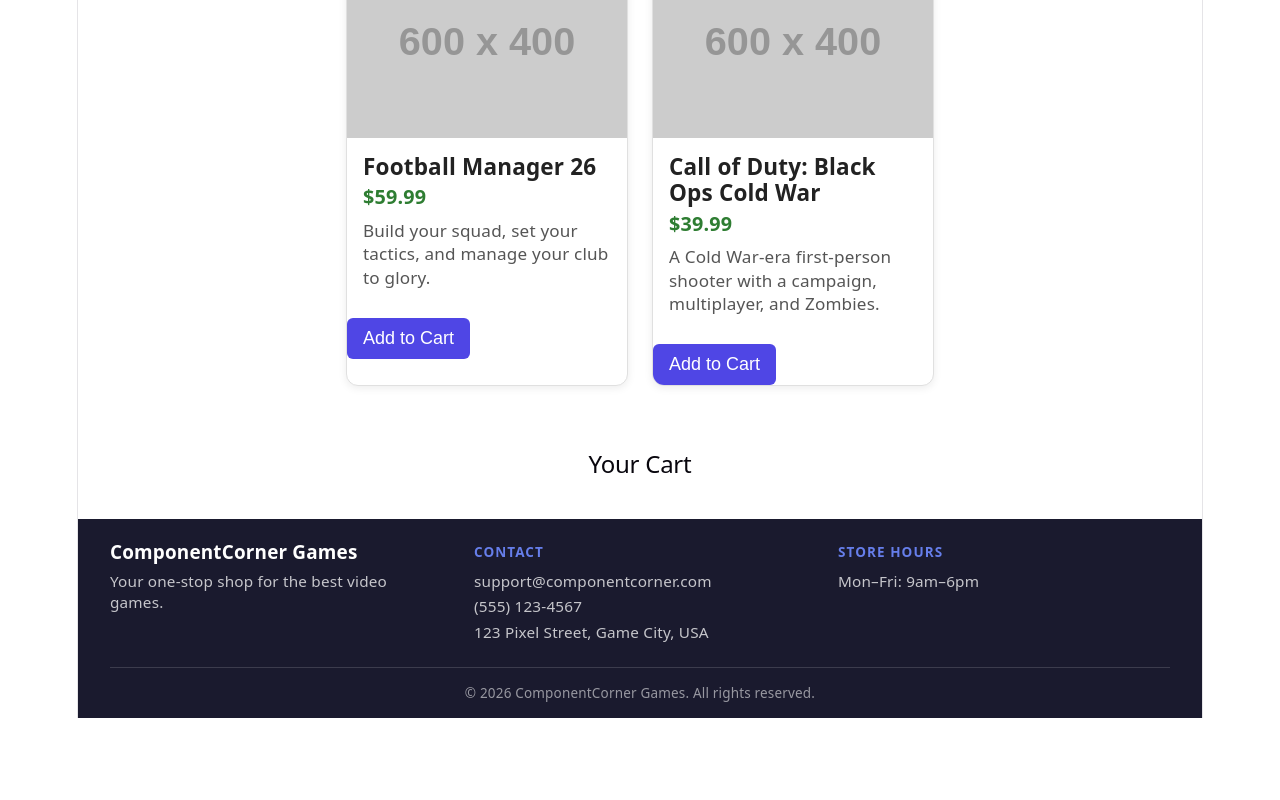
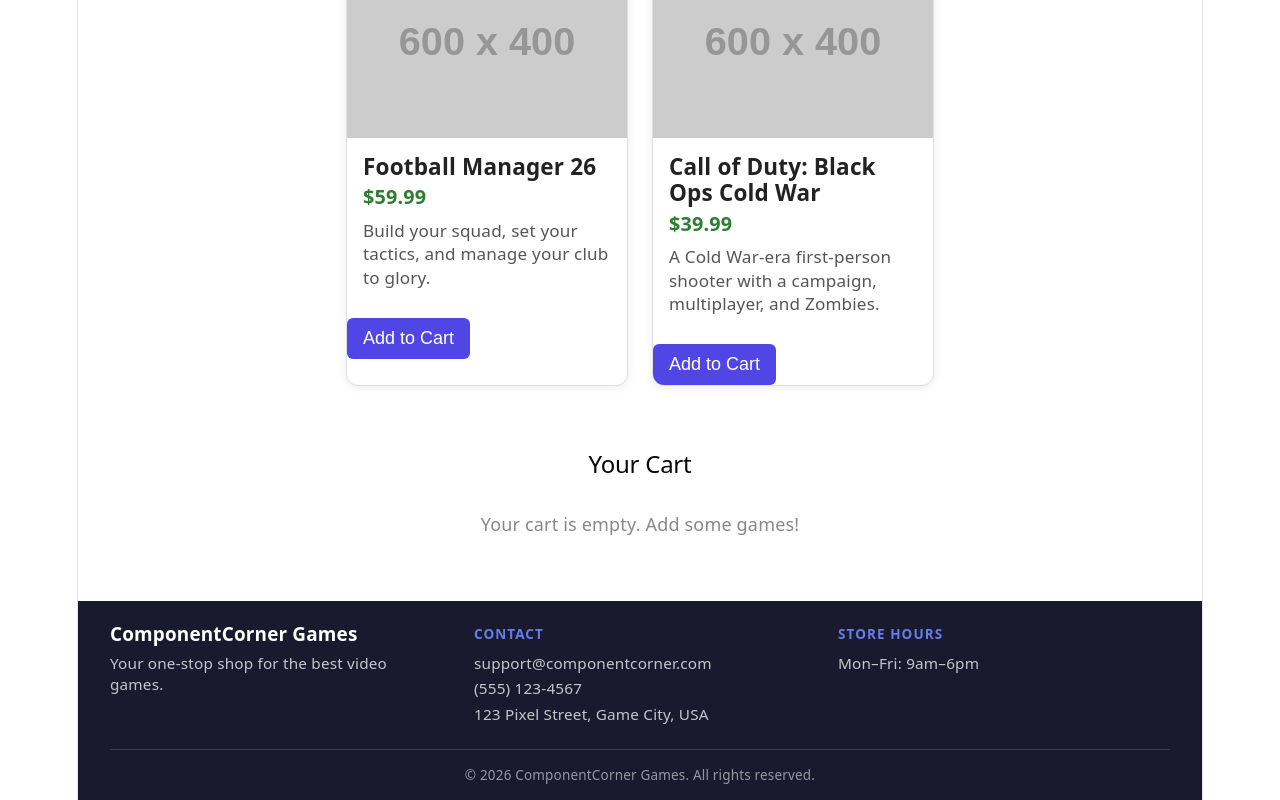
Before and after one commit to jmaia173/RIZE-App-Frontend-2-Assignment-3, a React (Vite) app in the folder component-corner/: page / in a window 1280 px wide. Shown: the part 1151-1951 px from the top of the page. Before the commit the page ends 1869 px from the top, so only its background shows below. Built offline with nearby package versions, Linux system fonts and the light colour scheme.

Commit message:
last bug fixes and last commit

```diff
--- a/component-corner/src/App.css
+++ b/component-corner/src/App.css
@@ -13,3 +13,16 @@
   margin: 40px auto;
   padding: 0 16px;
 }
+
+.empty-cart {
+  padding: 24px 0;
+  text-align: center;
+  color: #888;
+}
+
+.cart-total {
+  margin-top: 16px;
+  text-align: right;
+  font-size: 1.25rem;
+  font-weight: bold;
+}
--- a/component-corner/src/App.jsx
+++ b/component-corner/src/App.jsx
@@ -53,13 +53,15 @@
 
   const addToCart = (product) => {
     setCart([...cart, product]);
-    console.log("Added to cart:", product);
+
   };
 
   // Filters by position so removing one copy doesn't remove duplicates
   const removeFromCart = (indexToRemove) => {
     setCart(cart.filter((_, index) => index !== indexToRemove));
   };
+
+  const cartTotal = cart.reduce((sum, item) => sum + item.price, 0);
 
   return (
     <div>
@@ -84,6 +86,10 @@
 
       <div className="cart-section">
         <h2>Your Cart</h2>
+        {cart.length === 0 ? (
+          <p className="empty-cart">Your cart is empty. Add some games!</p>
+        ) : (
+          <>
             {cart.map((item, index) => (
               <CartItem
                 key={index}
@@ -91,6 +97,9 @@
                 onRemove={() => removeFromCart(index)}
               />
             ))}
+            <p className="cart-total">Total: ${cartTotal.toFixed(2)}</p>
+          </>
+        )}
       </div>
 
       <Footer
```
Lines whose indentation alone changed are shown as unchanged.
